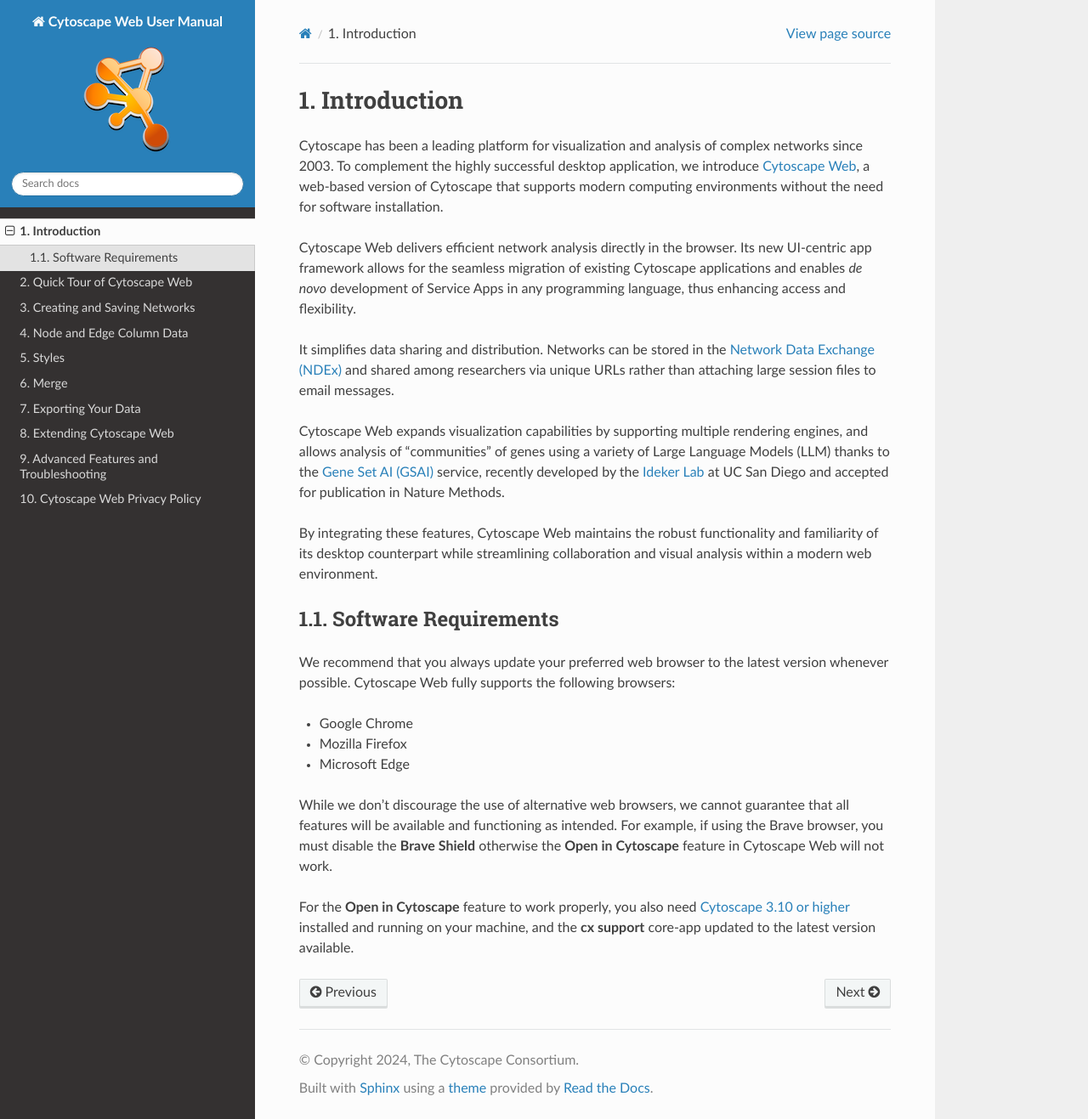
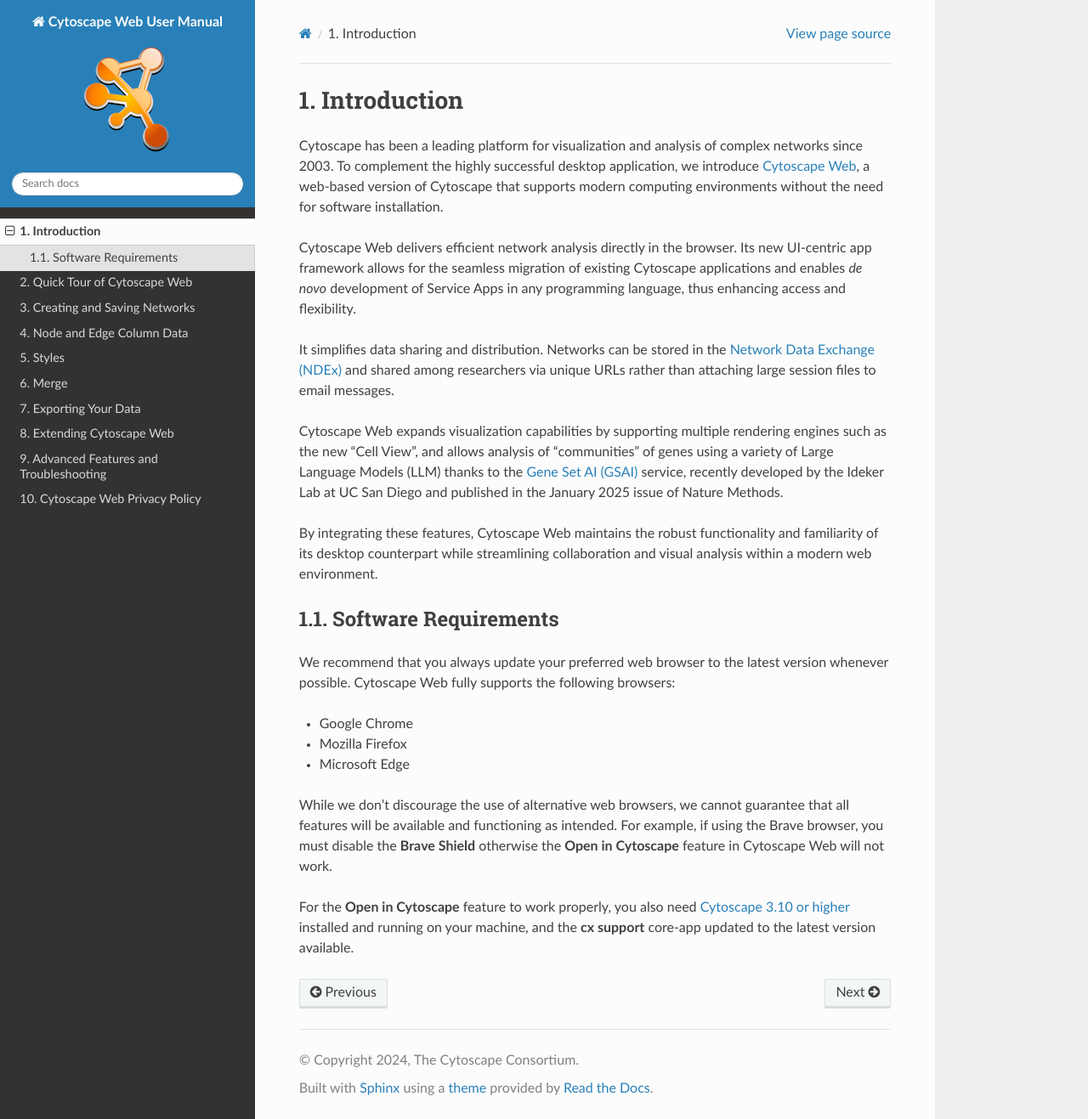
Before and after one commit to cytoscape/web-cytoscape-manual, a Sphinx documentation site: the page built from docs/Introduction.md, in a window 1280 px wide and 1317 px high. Shown: the whole window at 85% size. Built offline with Sphinx 7.4.7 and the Read the Docs theme 3.1.0, drawn with Linux system fonts in a browser that asks for light colours.

Commit message:
Update Introduction.md

```diff
--- a/docs/Introduction.md
+++ b/docs/Introduction.md
@@ -9,7 +9,7 @@
 
 It simplifies data sharing and distribution. Networks can be stored in the [Network Data Exchange (NDEx)](https://www.ndexbio.org) and shared among researchers via unique URLs rather than attaching large session files to email messages.
 
-Cytoscape Web expands visualization capabilities by supporting multiple rendering engines, and allows analysis of "communities" of genes using a variety of Large Language Models (LLM) thanks to the [Gene Set AI (GSAI)](https://idekerlab.ucsd.edu/gsai/) service, recently developed by the [Ideker Lab](https://idekerlab.ucsd.edu/) at UC San Diego and accepted for publication in Nature Methods.
+Cytoscape Web expands visualization capabilities by supporting multiple rendering engines such as the new "Cell View", and allows analysis of "communities" of genes using a variety of Large Language Models (LLM) thanks to the [Gene Set AI (GSAI)](https://idekerlab.ucsd.edu/gsai/) service, recently developed by the Ideker Lab at UC San Diego and published in the January 2025 issue of Nature Methods.
 
 By integrating these features, Cytoscape Web maintains the robust functionality and familiarity of its desktop counterpart while streamlining collaboration and visual analysis within a modern web environment.
 
```
